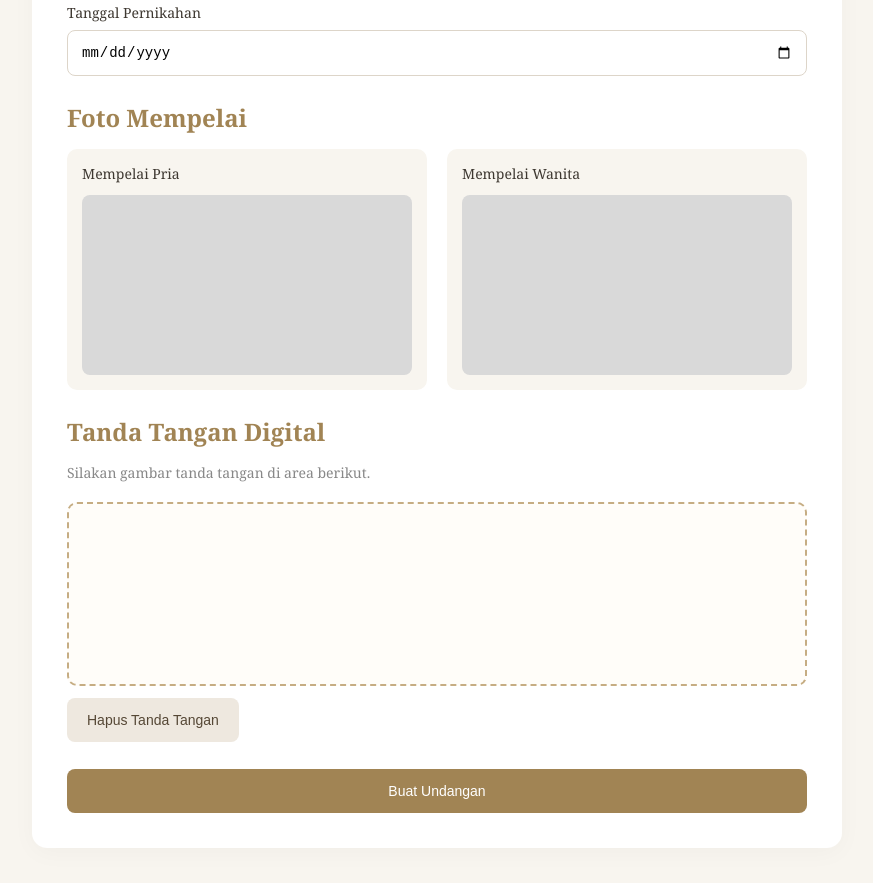
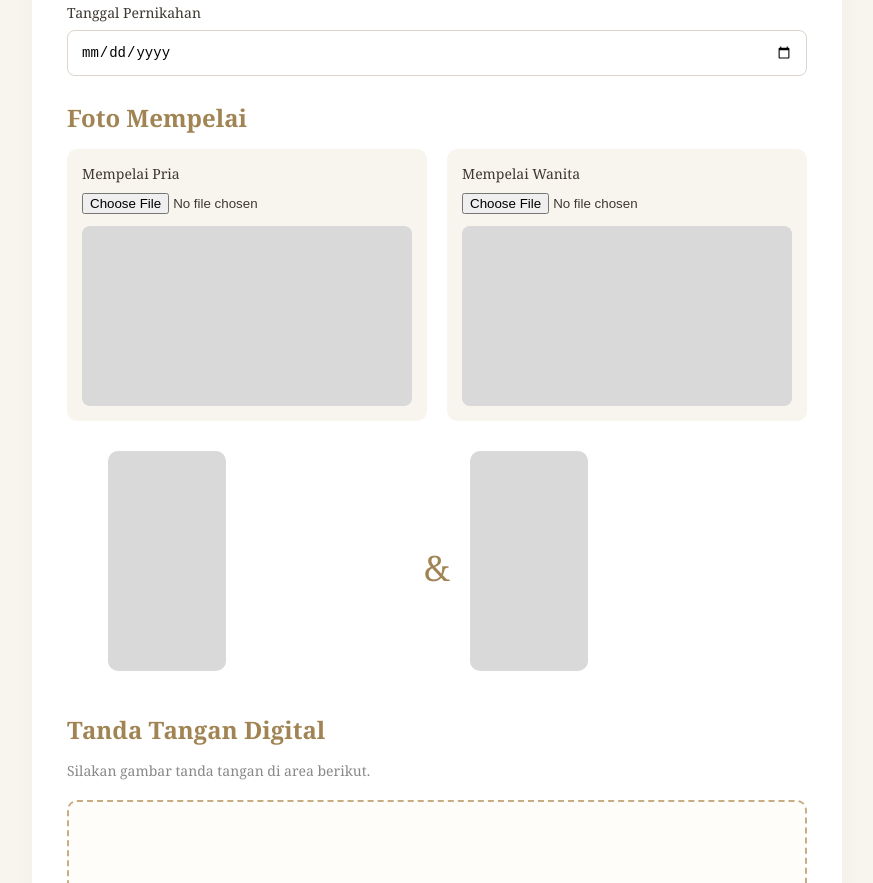
Before and after one commit to Mayang-Ayu/Undangan-menikah, a plain HTML site: page index.html in a window 1280 px wide. Shown: the part 678-1561 px from the top of the page, without its empty margins (203-1076 px from the left). Drawn offline with Linux system fonts and the light colour scheme.

Commit message:
index.html

```diff
--- a/index.html
+++ b/index.html
@@ -1,4 +1,3 @@
-
 <!DOCTYPE html>
 <html lang="id">
 
@@ -95,27 +94,40 @@
             <h2>Foto Mempelai</h2>
 
             <div class="photo-grid">
-
-                <div class="photo-box">
-
-                    <p>Mempelai Pria</p>
-
-                    <div class="photo-placeholder"></div>
-
-                </div>
-
-
-                <div class="photo-box">
-
-                    <p>Mempelai Wanita</p>
-
-                    <div class="photo-placeholder"></div>
-
-                </div>
-
+             <div class="photo-box">
+                <p>Mempelai Pria</p>
+                <input type="file" id="inputFotoPria" accept="image/*" style="margin-top: 10px;">
+                <div class="photo-placeholder">
+                <img id="previewFotoPria" src="" alt="Preview Pria" style="width: 100%; height: 100%; object-fit: cover; display: none; border-radius: 8px;">
+            </div>
             </div>
 
+            <div class="photo-box">
+                <p>Mempelai Wanita</p>
+                <input type="file" id="inputFotoWanita" accept="image/*" style="margin-top: 10px;">
+                <div class="photo-placeholder">
+                <img id="previewFotoWanita" src="" alt="Preview Wanita" style="width: 100%; height: 100%; object-fit: cover; display: none; border-radius: 8px;">
+            </div>
+            </div>
+        </div>
 
+        <div class="result-photos">
+    <div>
+        <div class="result-placeholder">
+            <img id="hasilFotoPria" src="" alt="Foto Pria" style="width: 100%; height: 100%; object-fit: cover; border-radius: 10px; display: none;">
+        </div>
+        <h3 id="hasilPria"></h3>
+    </div>
+
+    <span class="ampersand">&</span>
+
+    <div>
+        <div class="result-placeholder">
+            <img id="hasilFotoWanita" src="" alt="Foto Wanita" style="width: 100%; height: 100%; object-fit: cover; border-radius: 10px; display: none;">
+        </div>
+        <h3 id="hasilWanita"></h3>
+    </div>
+</div>
             <h2>Tanda Tangan Digital</h2>
 
             <p class="description">
```
